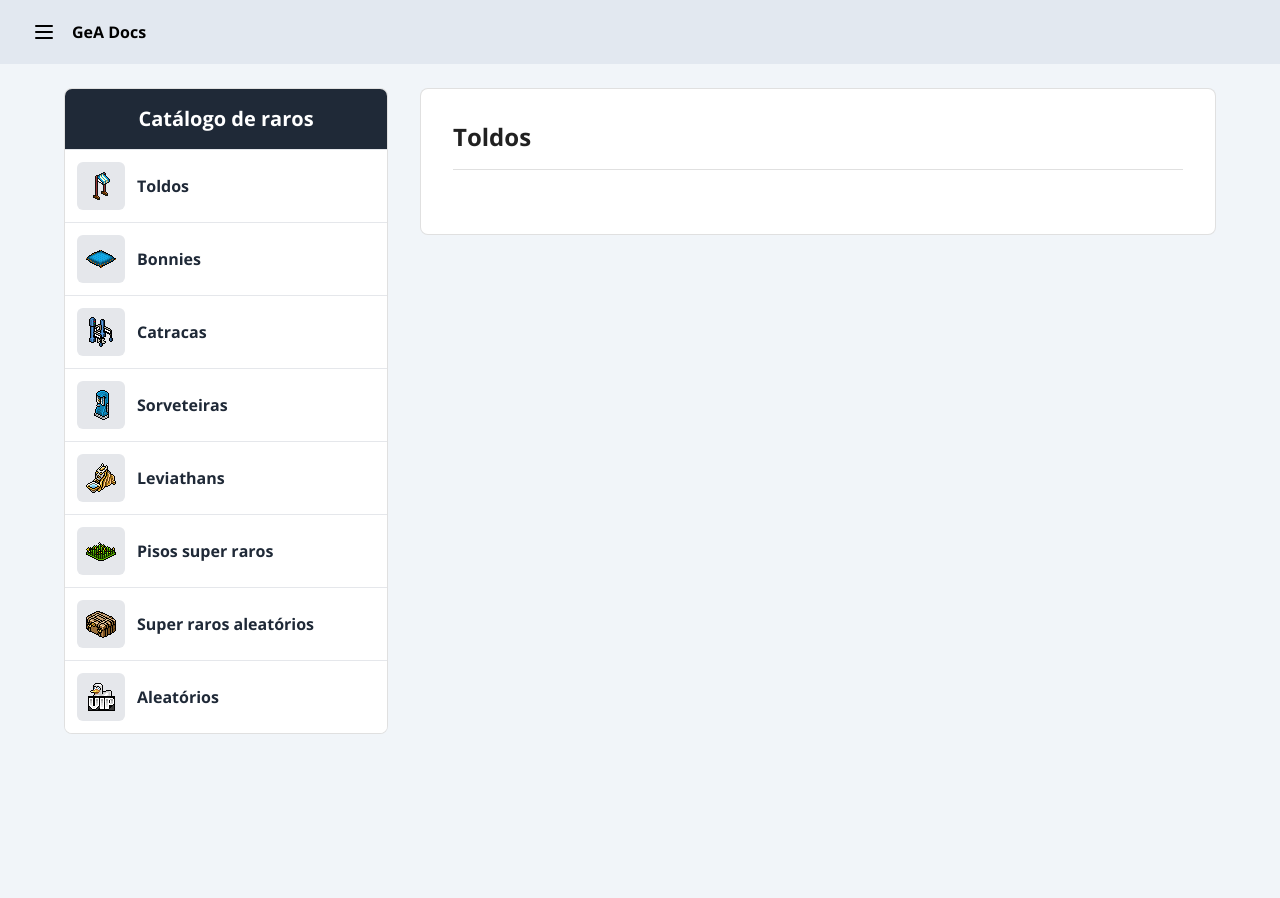
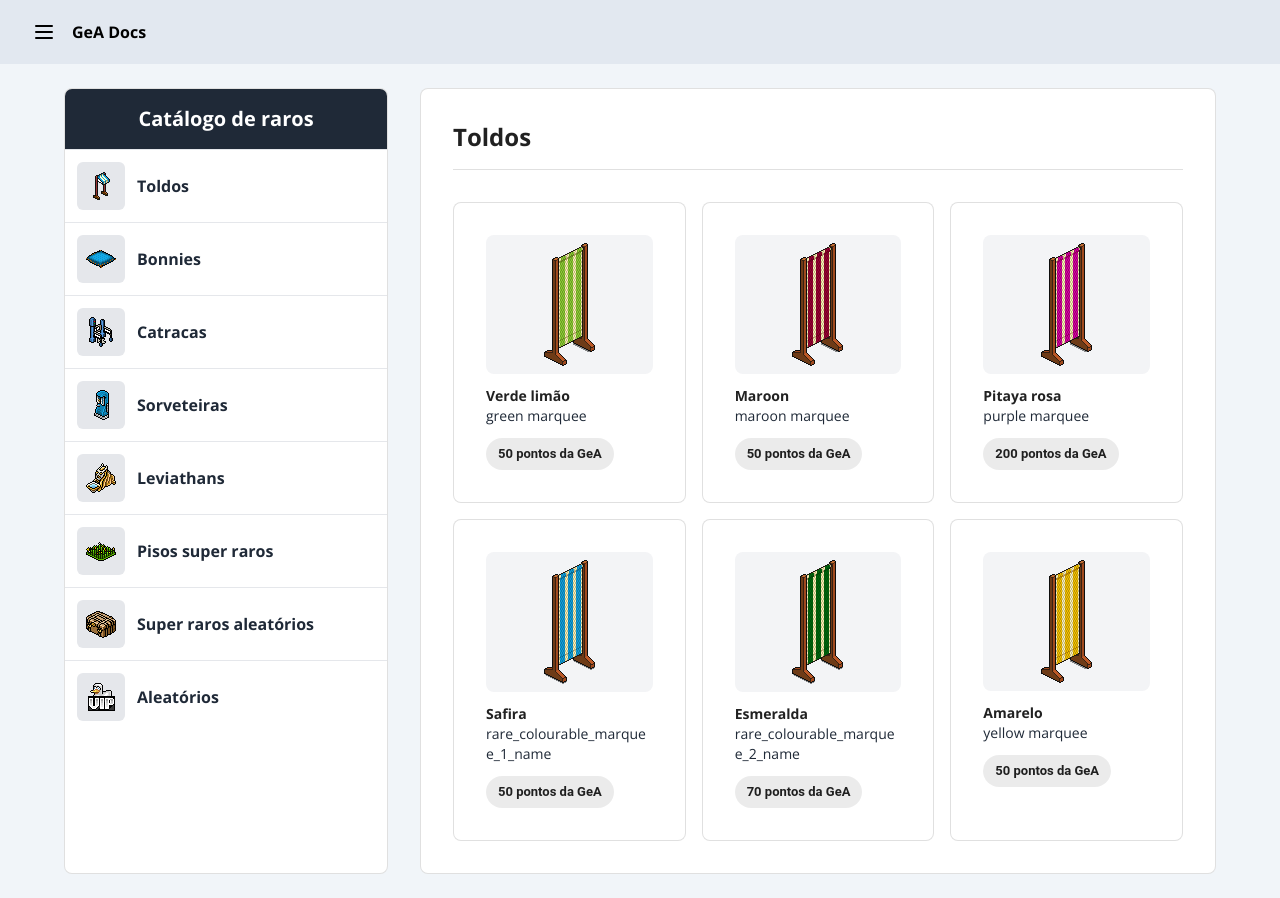
Before and after one commit to KaioFelps/gea-simple-docs, a Next.js app: page /catalogo/toldos in a window 1280 px wide. Before the commit the page ends 800 px from the top, so only its background shows below. Built offline with nearby package versions, Linux system fonts and the light colour scheme.

Commit message:
feat: launch toldo page

```diff
--- a/src/app/catalogo/toldos/page.tsx
+++ b/src/app/catalogo/toldos/page.tsx
@@ -1,8 +1,16 @@
 "use client";
 
+import { CatalogItem } from "@/components/CatalogItem";
 import { Heading } from "@/components/Heading";
 import { CustomCard } from "@/components/mui/Card";
 import { Divider } from "@mui/material";
+
+import green from "@/assets/rares/marquee/green_marquee.png";
+import maroon from "@/assets/rares/marquee/maroon_marquee.png";
+import purple from "@/assets/rares/marquee/purple_marquee.png";
+import colourable_1 from "@/assets/rares/marquee/rare_colourable_marquee_1-64-2-0.png";
+import colourable_2 from "@/assets/rares/marquee/rare_colourable_marquee_2-64-2-0.png";
+import yellow from "@/assets/rares/marquee/yellow_marquee.png";
 
 export default function Toldos() {
   return (
@@ -11,7 +19,49 @@ export default function Toldos() {
 
       <Divider sx={{ marginTop: 2, marginBottom: 4 }} />
 
-      <div className="flex grid-cols-3"></div>
+      <div className="grid grid-cols-3 gap-4">
+        <CatalogItem
+          image={green.src}
+          price={50}
+          title="Verde limão"
+          furniName="green marquee"
+        />
+
+        <CatalogItem
+          image={maroon.src}
+          price={50}
+          title="Maroon"
+          furniName="maroon marquee"
+        />
+
+        <CatalogItem
+          image={purple.src}
+          price={200}
+          title="Pitaya rosa"
+          furniName="purple marquee"
+        />
+
+        <CatalogItem
+          image={colourable_1.src}
+          price={50}
+          title="Safira"
+          furniName="rare_colourable_marquee_1_name"
+        />
+
+        <CatalogItem
+          image={colourable_2.src}
+          price={70}
+          title="Esmeralda"
+          furniName="rare_colourable_marquee_2_name"
+        />
+
+        <CatalogItem
+          image={yellow.src}
+          price={50}
+          title="Amarelo"
+          furniName="yellow marquee"
+        />
+      </div>
     </CustomCard>
   );
 }
```
